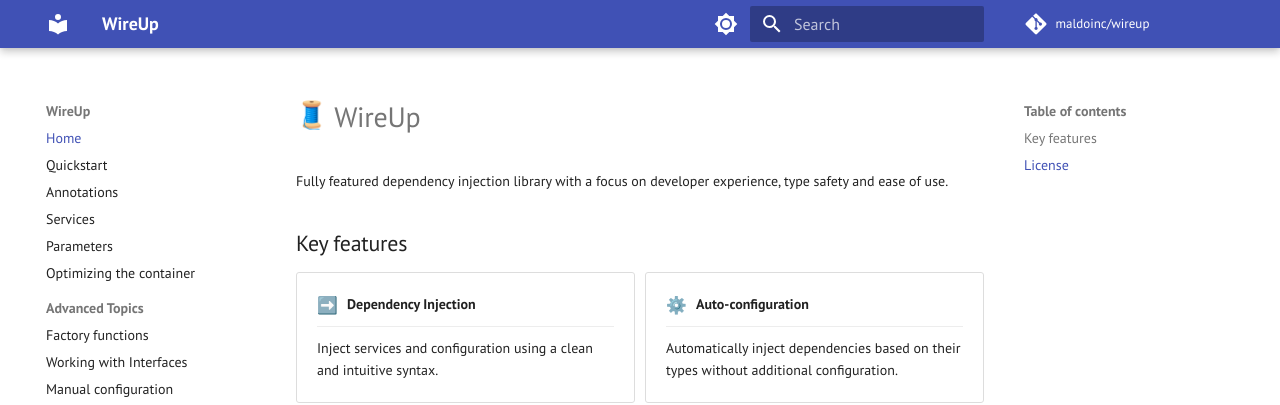
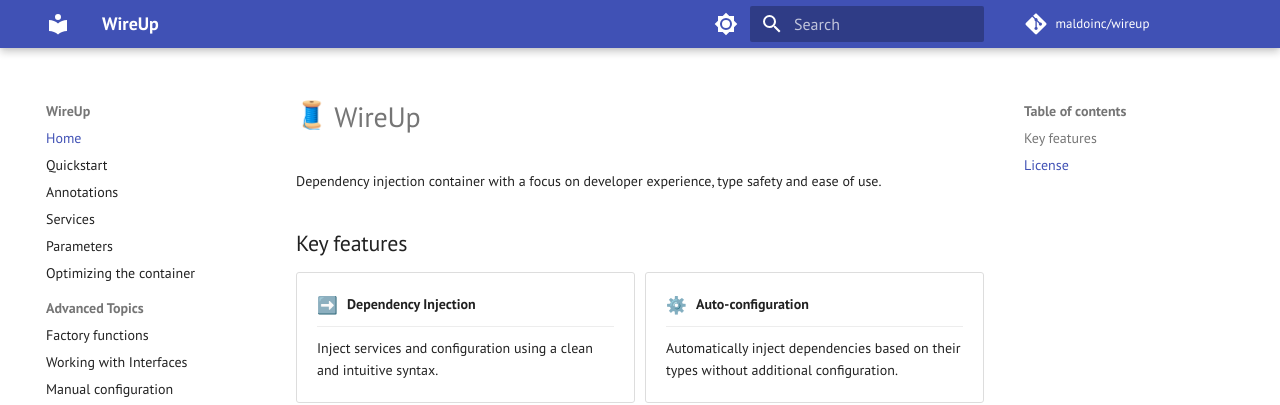
Before and after one commit to maldoinc/wireup, an MkDocs documentation site: the page built from docs/pages/index.md, in a window 1280 px wide and 1038 px high. Shown: the top 405 px of the window. Built offline with MkDocs 1.6.1 and Material for MkDocs 9.7.7, drawn with Linux system fonts in a browser that asks for light colours; emoji names are drawn with the system emoji font; some web fonts are replaced; comment, search, counter and statistics services are not loaded; the version menu is left out.

Commit message:
Tagline update

```diff
--- a/docs/pages/index.md
+++ b/docs/pages/index.md
@@ -1,6 +1,6 @@
 # :thread: WireUp
 
-Fully featured dependency injection library with a focus on developer experience, type safety and ease of use.
+Dependency injection container with a focus on developer experience, type safety and ease of use.
 
 ## Key features
 
```
Also changed, not shown: readme.md.
